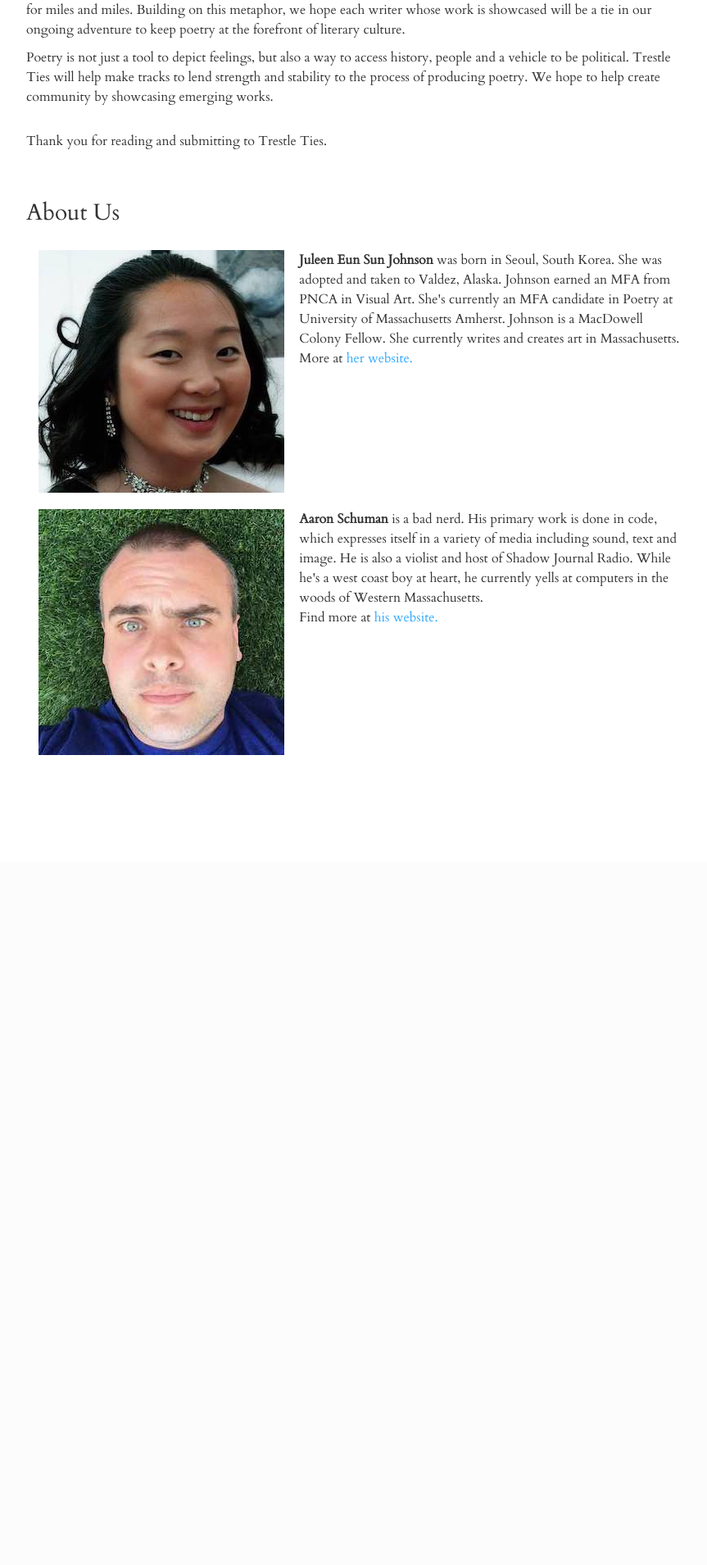
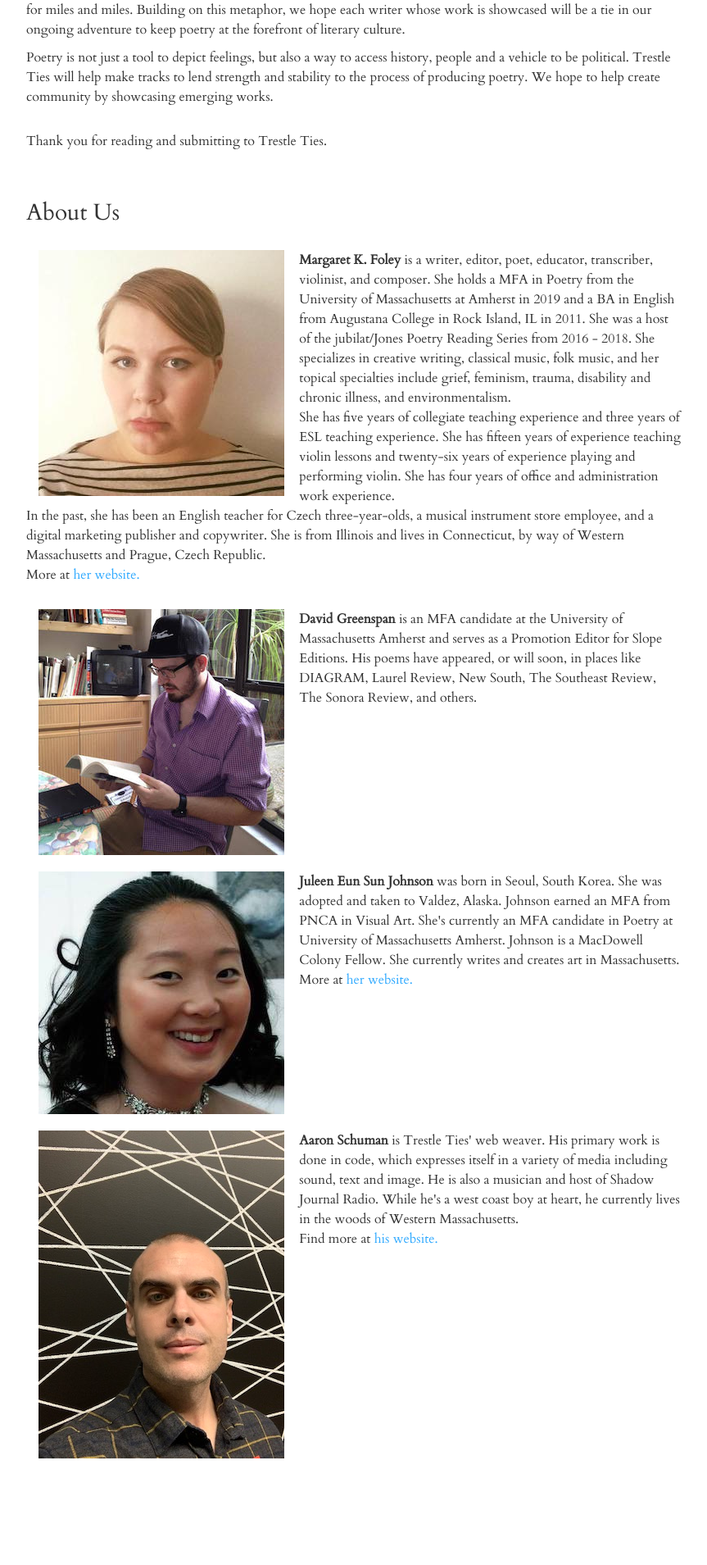
Before and after one commit to aschuman0/trestle-ties, a Flask app: page /about in a window 1280 px wide. Shown: the part 1085-2994 px from the top of the page at 82% size, without its empty margins (208-1071 px from the left). Before the commit the page ends 2006 px from the top, so only its background shows below. Run offline with Flask 2, Linux system fonts and the light colour scheme; some libraries are stand-ins or nearby versions.

Commit message:
updates for new editors and pictures

```diff
--- a/templates/about.html
+++ b/templates/about.html
@@ -16,18 +16,32 @@
    <div class="row tim-row">
        <div class="col tim-col"><h3>About Us</h3></div>
    </div>
+       <div class="row">
+        <div class="col-xs-12 col-sm-5">
+            <img src="/img/margaret.jpg">
+        </div>
+       <p><strong>Margaret K. Foley</strong> is a writer, editor, poet, educator, transcriber, violinist, and composer. She holds a MFA in Poetry from the University of Massachusetts at Amherst in 2019 and a BA in English from Augustana College in Rock Island, IL in 2011. She was a host of the jubilat/Jones Poetry Reading Series from 2016 - 2018. She specializes in creative writing, classical music, folk music, and her topical specialties include grief, feminism, trauma, disability and chronic illness, and environmentalism. <br />She has five years of collegiate teaching experience and three years of ESL teaching experience. She has fifteen years of experience teaching violin lessons and twenty-six years of experience playing and performing violin. She has four years of office and administration work experience.<br />In the past, she has been an English teacher for Czech three-year-olds, a musical instrument store employee, and a digital marketing publisher and copywriter. She is from Illinois and lives in Connecticut, by way of Western Massachusetts and Prague, Czech Republic. </a><br />More at <a href="https://www.margaretkfoley.com" target="_blank">her website.</a></p>
+    </div>
+    <br />
+    <div class="row">
+        <div class="col-xs-12 col-sm-5">
+            <img src="/img/david.jpg">
+        </div>
+       <p><strong>David Greenspan</strong> is an MFA candidate at the University of Massachusetts Amherst and serves as a Promotion Editor for Slope Editions. His poems have appeared, or will soon, in places like DIAGRAM, Laurel Review, New South, The Southeast Review, The Sonora Review, and others.</a></p>
+    </div>
+    <br />
     <div class="row">
         <div class="col-xs-12 col-sm-5">
             <img src="/img/juleen.jpg">
         </div>
-       <p><strong>Juleen Eun Sun Johnson</strong> was born in Seoul, South Korea. She was adopted and taken to Valdez, Alaska. Johnson earned an MFA from PNCA in Visual Art. She&#39;s currently an MFA candidate in Poetry at University of Massachusetts Amherst. Johnson is a MacDowell Colony Fellow. She currently writes and creates art in Massachusetts. <br />More at <a href="http://juleenj.com." target="_blank">her website.</a></p>
+       <p><strong>Juleen Eun Sun Johnson</strong> was born in Seoul, South Korea. She was adopted and taken to Valdez, Alaska. Johnson earned an MFA from PNCA in Visual Art. She&#39;s currently an MFA candidate in Poetry at University of Massachusetts Amherst. Johnson is a MacDowell Colony Fellow. She currently writes and creates art in Massachusetts. <br />More at <a href="http://juleenj.com" target="_blank">her website.</a></p>
     </div>
     <br />
     <div class="row">
         <div class="col-xs-12 col-sm-5">
             <img src="/img/aaron.jpg">
         </div>
-  <p><strong>Aaron Schuman</strong> is a bad nerd. His primary work is done in code, which expresses itself in a variety of media including sound, text and image. He is also a violist and host of Shadow Journal Radio. While he's a west coast boy at heart, he currently yells at computers in the woods of Western Massachusetts.<br />Find more at <a href="http://aschuman.net/" target="_blank">his website.</a></p>
+  <p><strong>Aaron Schuman</strong> is Trestle Ties' web weaver. His primary work is done in code, which expresses itself in a variety of media including sound, text and image. He is also a musician and host of Shadow Journal Radio. While he's a west coast boy at heart, he currently lives in the woods of Western Massachusetts.<br />Find more at <a href="http://aschuman.net/" target="_blank">his website.</a></p>
    </div>
 </div>
 <div class="space"></div>
```
Also changed, not shown: static/img/aaron.jpg, static/img/david.jpg (added), static/img/margaret.jpg (added).
